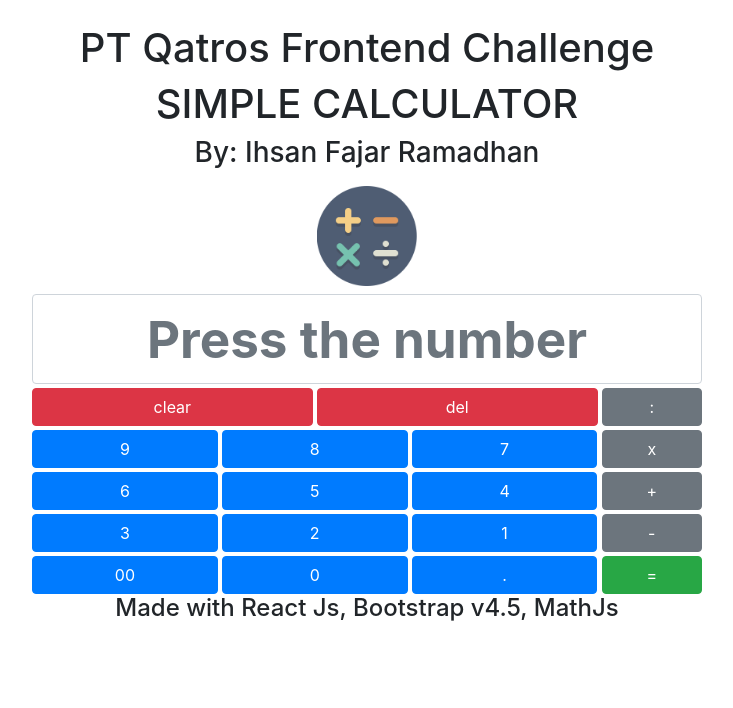
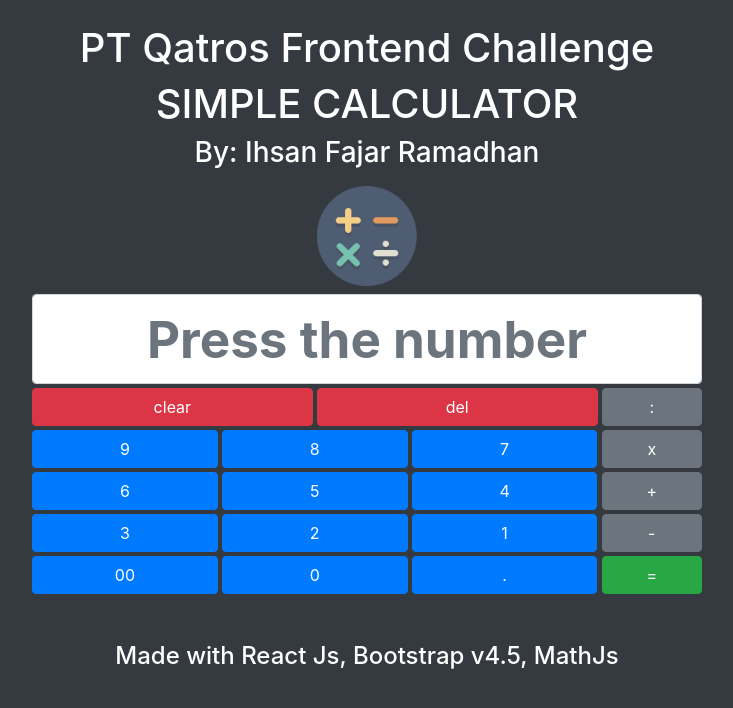
Before and after one commit to castrix/qatros, a React (Create React App) app: page / in a window 1280 px wide. Shown: the top 708 px of the page, without its empty margins (273-1006 px from the left). Built offline with nearby package versions, Linux system fonts and the light colour scheme.

Commit message:
add style

```diff
--- a/public/index.html
+++ b/public/index.html
@@ -29,7 +29,7 @@
   </head>
   <body>
     <noscript>You need to enable JavaScript to run this app.</noscript>
-    <div id="root" class="container-fluid"></div>
+    <div id="root" class="container-fluid bg-dark position-absolute w-100 h-100"></div>
     <!--
       This HTML file is a template.
       If you open it directly in the browser, you will see an empty page.
--- a/src/App.js
+++ b/src/App.js
@@ -60,13 +60,13 @@ class App extends React.Component {
     const number=[".",0,"00",1,2,3,4,5,6,7,8,9];
     return (
       <>
-      <div className="container-fluid mt-4 text-center">
+      <div className="container-fluid mt-4 text-center text-white">
         <h1>PT Qatros Frontend Challenge</h1>
       </div>
-      <div className="container-fluid text-center">
+      <div className="container-fluid text-center text-white">
         <h1>SIMPLE CALCULATOR</h1>
       </div>
-      <div className="container-fluid text-center">
+      <div className="container-fluid text-center text-white">
         <h3>By: Ihsan Fajar Ramadhan</h3>
         <img src="logo512.png" className="mb-2 mt-2" style={{width:"100px"}} alt="logo" />
       </div>
@@ -107,7 +107,7 @@ class App extends React.Component {
           </div>
         </div>
       </div>
-      <div className="container-fluid mt-6 text-center">
+      <div className="container-fluid mt-5 text-center text-white">
         <h4>Made with React Js, Bootstrap v4.5, MathJs</h4>
       </div>
       </>
```
Also changed, not shown: 1 other file (tests, documents, lock files or other folders).
